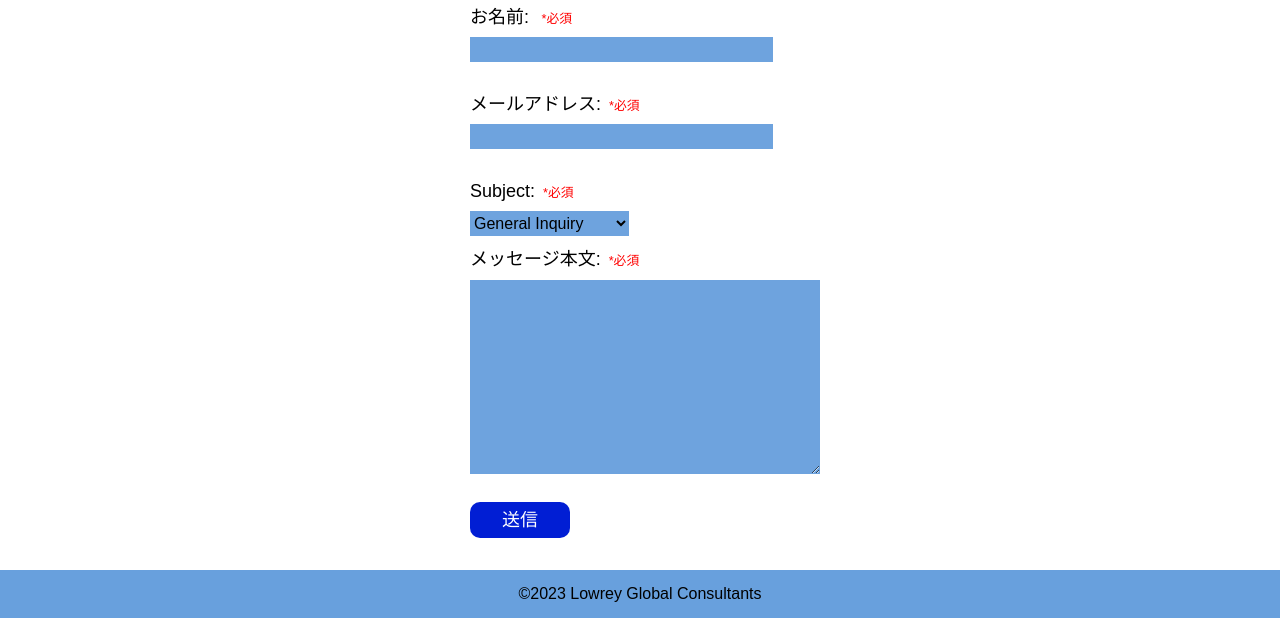
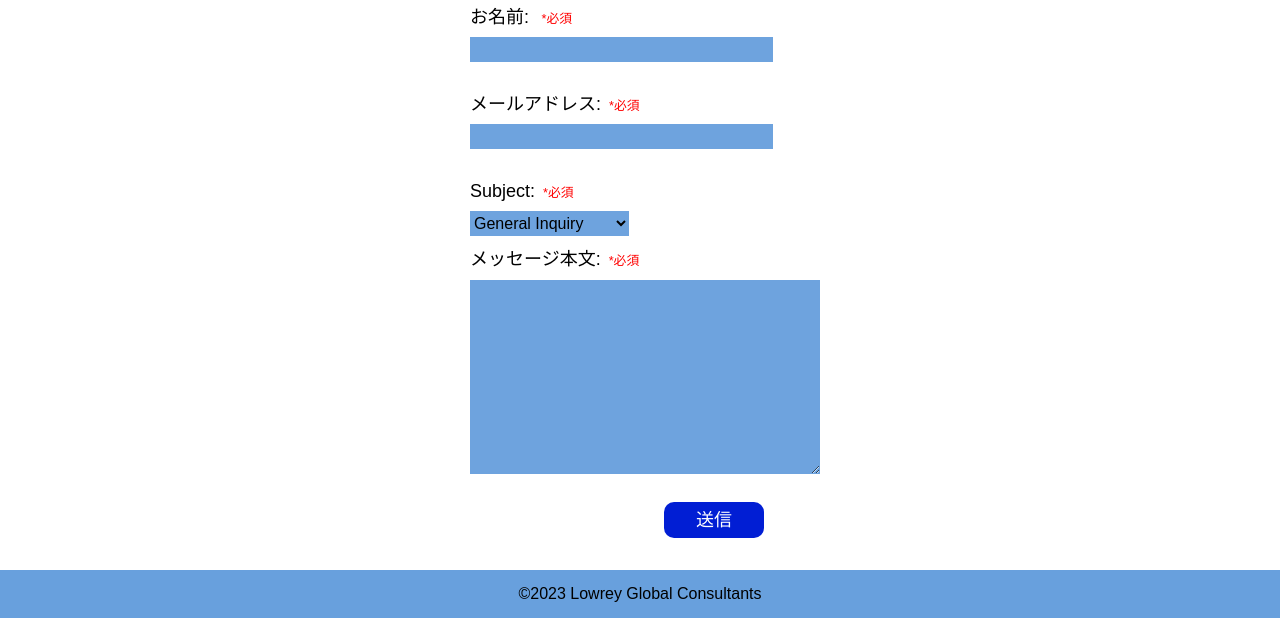
Before and after one commit to seankozen/lowrey-global-consulting, a PHP site: page /index.jp.html in a window 1280 px wide. Shown: the part 2612-3230 px from the top of the page. Run offline with PHP 8.4, Linux system fonts and the light colour scheme; some web fonts are replaced.

Commit message:
button position

```diff
--- a/dist/index.77a9bc14.css
+++ b/dist/index.77a9bc14.css
@@ -358,6 +358,12 @@ input:focus, textarea:focus {
   cursor: pointer;
 }
 
+.button-box, .japanese-button-box {
+  justify-content: right;
+  width: 19rem;
+  display: flex;
+}
+
 #japanese_submit_button {
   background-color: var(--main-title-color);
   color: #fff;
--- a/dist/index.html
+++ b/dist/index.html
@@ -195,8 +195,9 @@
               <textarea id="message" class="input" name="message" rows="10" cols="35"></textarea><br>
               <span id="message_validation" class="error_message"></span>
             </div>
-
-            <input id="submit_button" type="submit" value="Send email">
+            <div class="button-box">
+              <input id="submit_button" type="submit" value="Send email">
+            </div>
           </form>
         </div>
       </div>
--- a/dist/index.jp.html
+++ b/dist/index.jp.html
@@ -184,8 +184,9 @@
               <textarea id="message" class="input" name="message" rows="10" cols="35"></textarea><br>
               <span id="message_validation" class="error_message"></span>
             </div>
-
-            <input id="japanese_submit_button" type="submit" value="送信">
+            <div class="japanese-button-box">
+              <input id="japanese_submit_button" type="submit" value="送信">
+            </div>
           </form>
         </div>
       </div>
--- a/index.html
+++ b/index.html
@@ -248,8 +248,9 @@
               ><br />
               <span id="message_validation" class="error_message"></span>
             </div>
-
-            <input id="submit_button" type="submit" value="Send email" />
+            <div class="button-box">
+              <input id="submit_button" type="submit" value="Send email" />
+            </div>
           </form>
         </div>
       </div>
--- a/index.jp.html
+++ b/index.jp.html
@@ -241,8 +241,9 @@
               ><br />
               <span id="message_validation" class="error_message"></span>
             </div>
-
-            <input id="japanese_submit_button" type="submit" value="送信" />
+            <div class="japanese-button-box">
+              <input id="japanese_submit_button" type="submit" value="送信" />
+            </div>
           </form>
         </div>
       </div>
--- a/src/css/styles.css
+++ b/src/css/styles.css
@@ -424,6 +424,13 @@ select {
   cursor: pointer;
 }
 
+.button-box,
+.japanese-button-box {
+  display: flex;
+  width: 19rem;
+  justify-content: right;
+}
+
 #japanese_submit_button {
   background-color: var(--main-title-color);
   color: #ffffff;
```
Also changed, not shown: 3 other files.
